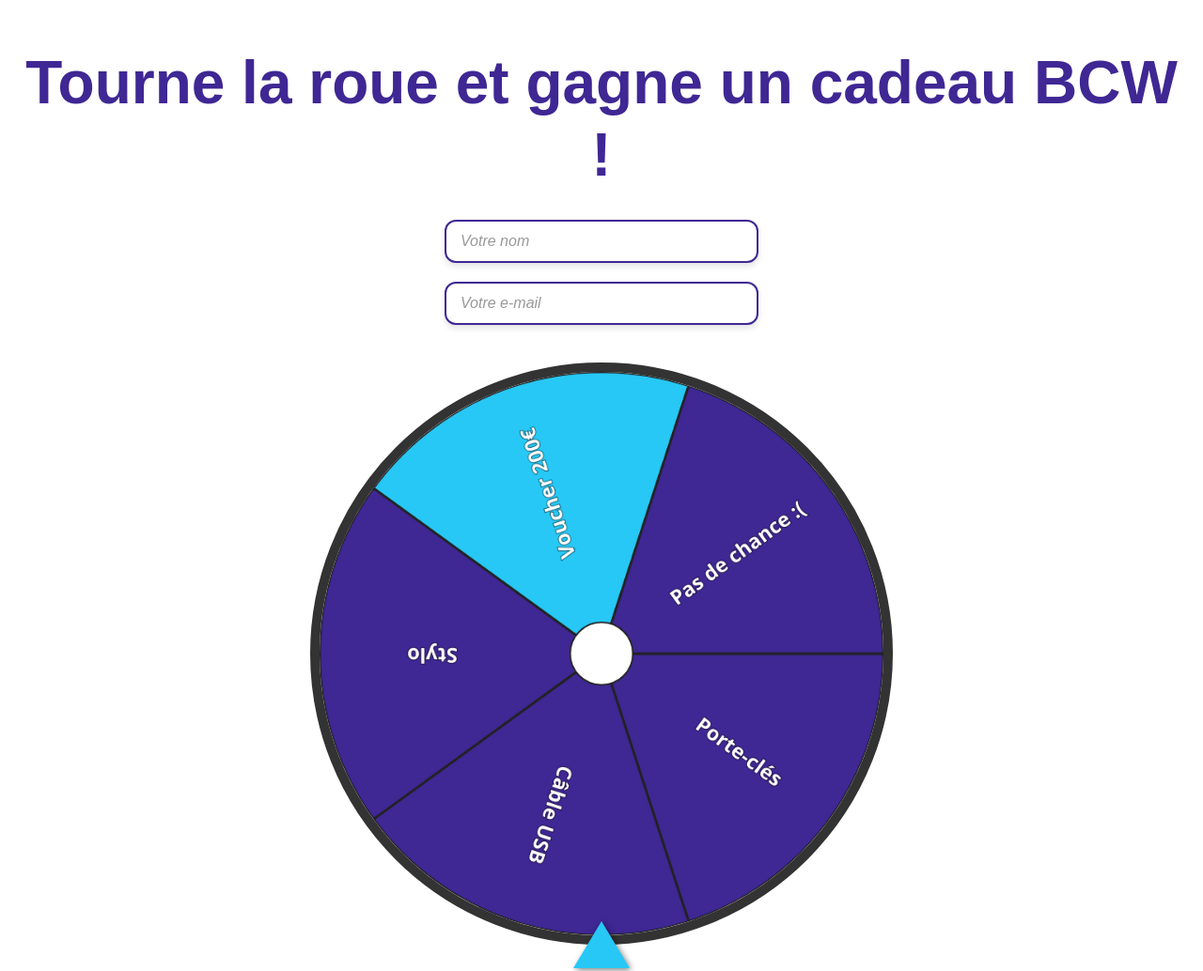
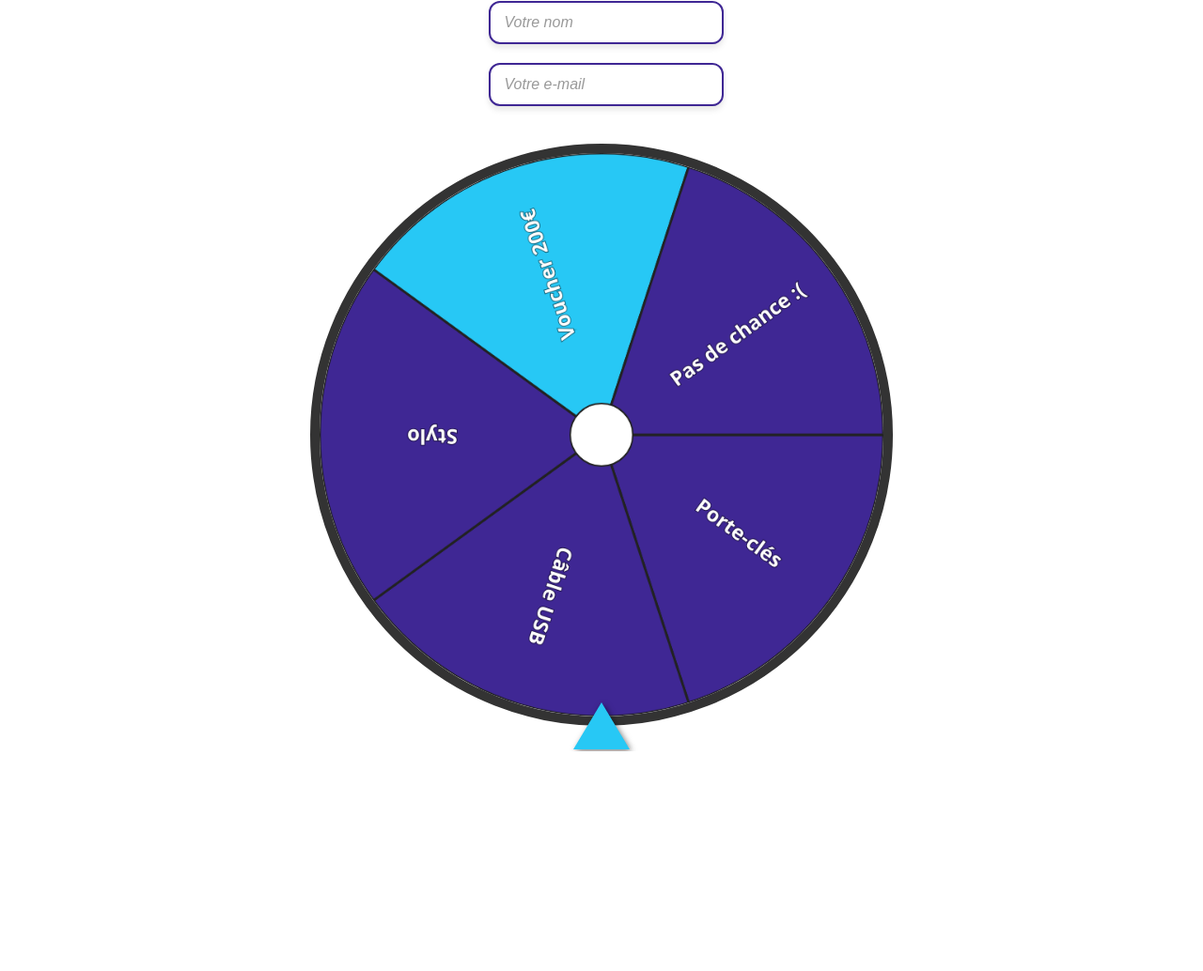
Before and after one commit to sprlbcwallonie-creator/roulette-bcw, a plain HTML site: page index.html in a window 1280 px wide. Shown: the top 1034 px of the page at 94% size. After the commit the page ends 800 px from the top, so only its background shows below. Drawn offline with Linux system fonts and the light colour scheme.

Commit message:
Update index.html

```diff
--- a/index.html
+++ b/index.html
@@ -18,19 +18,27 @@
 <link rel="apple-touch-icon" href="logo.png">
 
 <style>
+html, body {
+    margin: 0;
+    padding: 0;
+    height: 100%;
+    overflow: hidden; /* supprime la barre verticale */
+}
+
 body {
+    display: flex;
+    flex-direction: column;
+    justify-content: center; /* centre verticalement */
+    align-items: center;     /* centre horizontalement */
+    font-family: Arial, sans-serif;
     text-align: center;
-    font-family: Arial;
-    margin-top: 50px;
-    font-size: 16px;
 }
+
 #canvas {
     border: 10px solid #333;
     border-radius: 50%;
-    display: block;
-    margin: 0 auto;
-    width: 90vw;
-    height: auto;
+    width: 90vw;     /* presque toute la largeur */
+    height: auto;    /* la hauteur sera fixée via JS */
     max-width: 600px;
 }
 #spinBtn {
```
